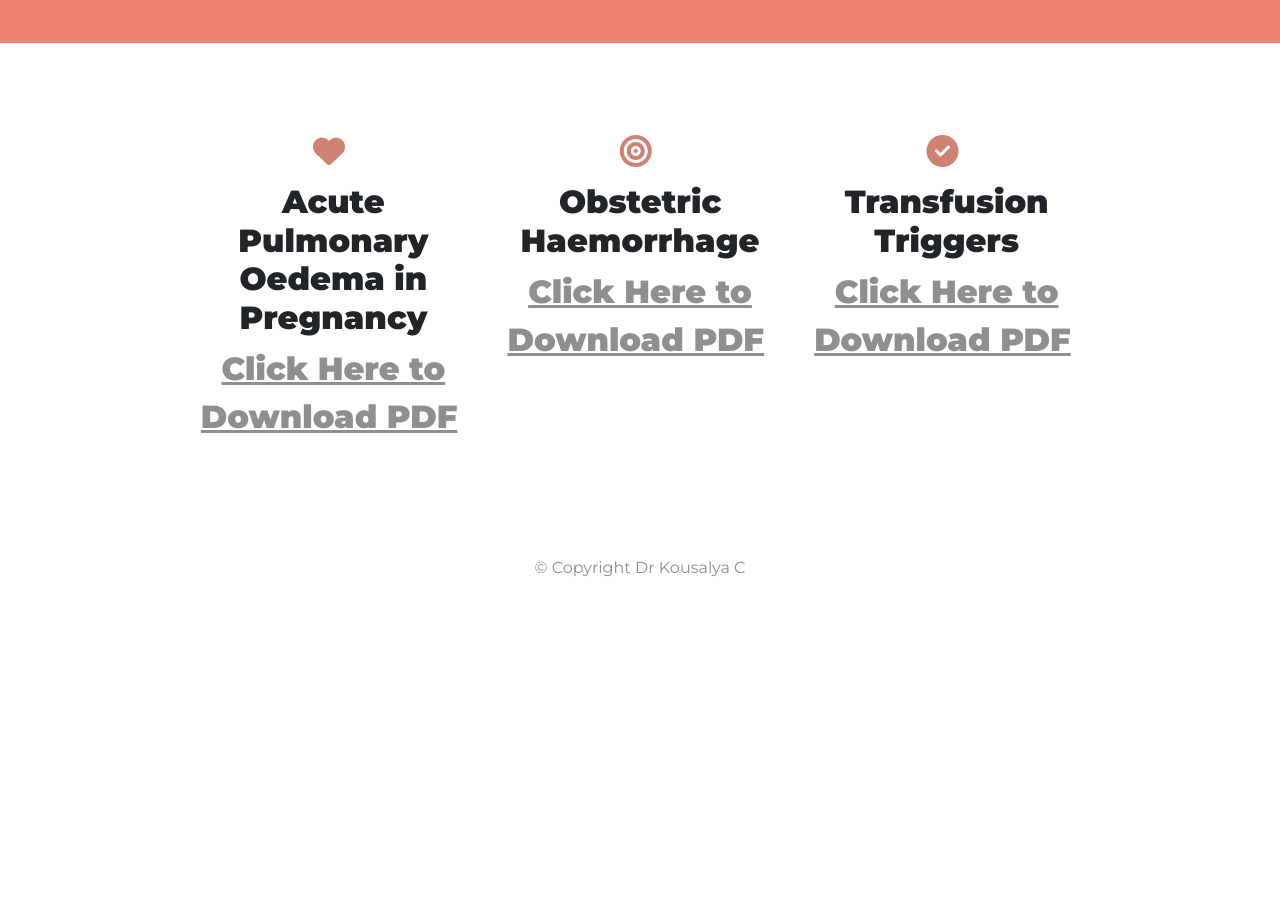
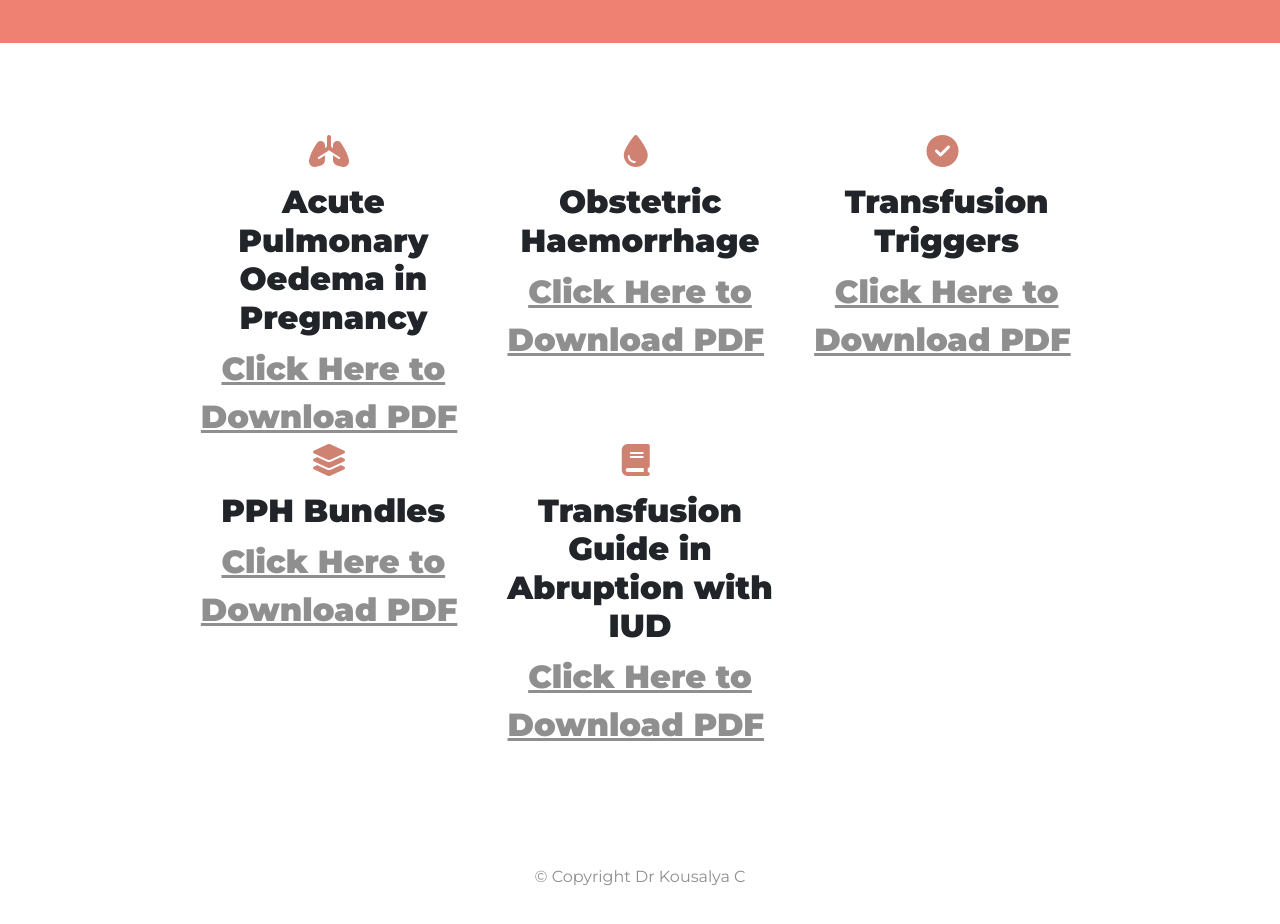
Before and after one commit to okijhgyuiopkju8uhghjk/DrKousalyaC, a plain HTML site: page index.html in a window 1280 px wide. Shown: the part 762-1686 px from the top of the page. Before the commit the page ends 1384 px from the top, so only its background shows below. Drawn offline with nearby package versions, Linux system fonts and the light colour scheme.

Commit message:
pph guidelines , Transfusion treggers added

```diff
--- a/index.html
+++ b/index.html
@@ -82,19 +82,29 @@
       <div class="row">
         <div class="col-lg-4 featureBox">
 
-          <h2><i class= "description fa-solid fa-heart description-icon feature-title"></i><br>Acute Pulmonary Oedema in Pregnancy</h2>
+          <h2><i class= "description fa-solid fa-lungs description-icon feature-title"></i><br>Acute Pulmonary Oedema in Pregnancy</h2>
 
           <a class="description" href="DrKousalya_Acute Pulmonary Odema in Pregnancy.pdf" target="_blank" title=>Click Here to Download PDF</a>
         </div>
         <div class="col-lg-4 featureBox">
 
-          <h2><i class="description fa-solid fa-bullseye description-icon feature-title"></i><br>Obstetric Haemorrhage</h2>
+          <h2><i class="description  fa-solid fa-droplet description-icon feature-title"></i><br>Obstetric Haemorrhage</h2>
           <a class="description" href="DrKousalya_Obstetric Haemorrhage PPT.pdf" target="_blank" title=>Click Here to Download PDF</a>
         </div>
         <div class="col-lg-4 featureBox">
 
           <h2><i class= "description fa-solid fa-circle-check description-icon feature-title"></i><br>Transfusion Triggers</h2>
           <a class="description" href="DrKousalya_Transfusion Triggers.pdf" target="_blank" title=>Click Here to Download PDF</a>
+        </div>
+        <div class="col-lg-4 featureBox">
+
+          <h2><i class= "description fa-sharp fa-solid fa-layer-group description-icon feature-title"></i><br>PPH Bundles</h2>
+          <a class="description" href="DrKousalya_PPH BUNDLES.pdf " target="_blank" title=>Click Here to Download PDF</a>
+        </div>
+        <div class="col-lg-4 featureBox">
+
+          <h2><i class= "description fa-solid fa-book description-icon feature-title"></i><br>Transfusion Guide in Abruption with IUD</h2>
+          <a class="description" href="DrKousalya_Transfusion Guide in Abruption with IUD.pdf" target="_blank" title=>Click Here to Download PDF</a>
         </div>
       </div>
     </div>
```
Also changed, not shown: 2 other files.
